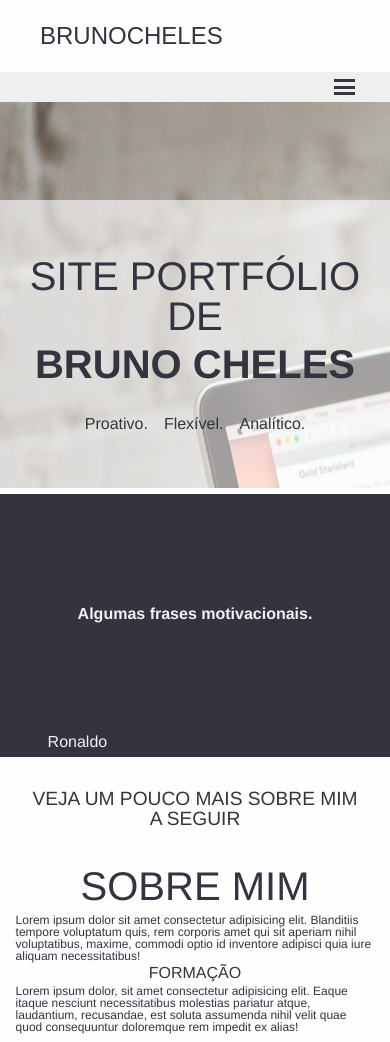
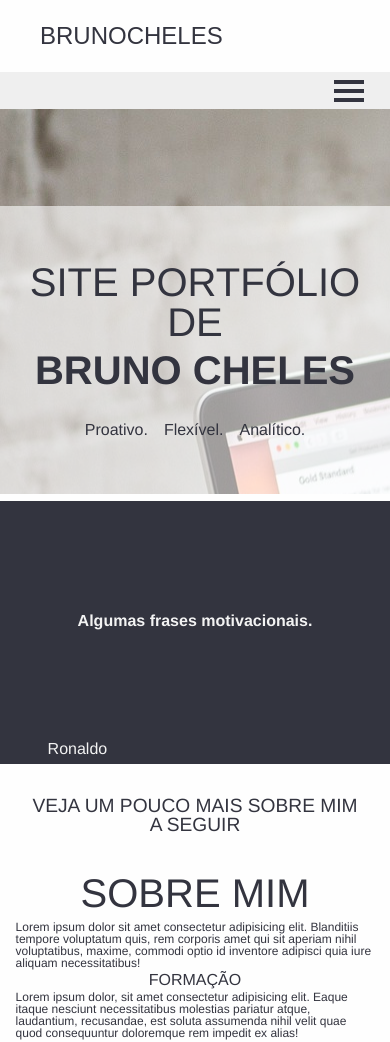
Before and after one commit to brunocheles/site-portfolio, a website: page src/index.html in a window 390 px wide. Shown: the top 1042 px of the page. Drawn offline with Linux system fonts and the light colour scheme; a web font is replaced by a local one.

Commit message:
alguns ajustes
Ajustes no menu mobile e overflow

```diff
--- a/src/css/main.css
+++ b/src/css/main.css
@@ -284,7 +284,7 @@ header h1, .nav {
     /* Menu mobile */
     .nav {
         display: block;
-        padding: 0 2rem;
+        padding: 0.2rem 2rem;
     }
     .nav .socMedia, #toggle {
         display: none;
@@ -329,14 +329,17 @@ header h1, .nav {
     .secTitle {
         font-size: 2.5rem;
     }
+    h2 {
+        font-size: 2rem;
+    }
     .secSobre img {
         width: 30vw;
     }
     /* Menu Icons */
     #menu-icons {
         display: block;
-        width: 1.3rem;
-        height: 0.2rem;
+        width: 1.8438rem;
+        height: 0.28rem;
         background-color: #33343F;
         position: absolute;
         cursor: pointer;
@@ -345,8 +348,8 @@ header h1, .nav {
 
         &::before, &::after {
             content: '';
-            width: 1.3rem;
-            height: 0.2rem;
+            width: 1.8438rem;
+            height: 0.28rem;
             background-color: #33343F;
             position: absolute;
             display: block;
--- a/src/css/reset.css
+++ b/src/css/reset.css
@@ -22,6 +22,9 @@ time, mark, audio, video {
 article, aside, details, figcaption, figure,
 footer, header, hgroup, menu, nav, section {
 	display: block;
+}
+html {
+	overflow-x: hidden;
 }
 body {
 	line-height: 1;
```
